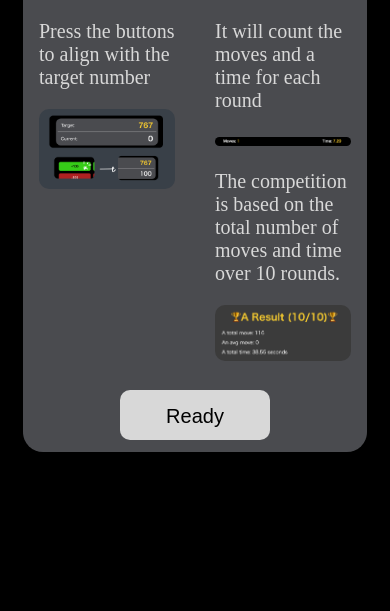
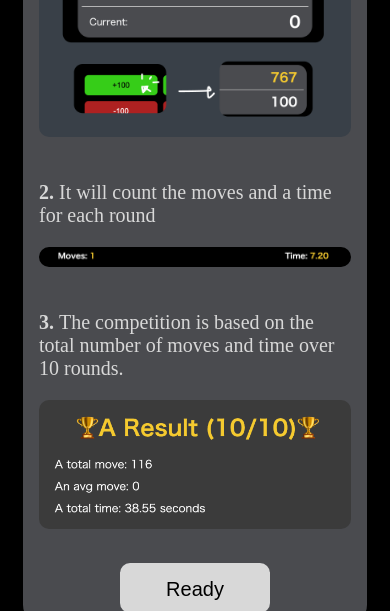
Before and after one commit to ichi-seki/wdd-131, a plain HTML site: page project/index.html in a window 390 px wide. Shown: the part 233-844 px from the top of the page. Drawn offline with Linux system fonts and the light colour scheme.

Commit message:
responsive

```diff
--- a/project/index.html
+++ b/project/index.html
@@ -19,13 +19,13 @@
         <div id="popupModal">
             <h2>How to play</h2>
             <div class="left_rule">
-                <p>Press the buttons to align with the target number</p>
+                <p><strong>1. </strong>Press the buttons to align with the target number</p>
                 <img src="images/rule1.png" alt="press buttons to add and reduce the number">
             </div>
-                <div class="right_rule">
-                <p>It will count the moves and a time for each round</p>
+            <div class="right_rule">
+                <p><strong>2. </strong>It will count the moves and a time for each round</p>
                 <img src="images/rule2.png" alt="counting  moves and time">
-                <p>The competition is based on the total number of moves and time over 10 rounds.</p>
+                <p><strong>3. </strong>The competition is based on the total number of moves and time over 10 rounds.</p>
                 <img src="images/rule3.png" alt="the result after 10 rounds">
             </div>
             <div class="readyButton">
--- a/project/result.css
+++ b/project/result.css
@@ -65,3 +65,23 @@ h2{
 button #restartButton:active{
     transform: 0 5px;
 }
+
+@media screen and (max-width: 600px){
+    main{
+        padding: 3vh 20px;
+        box-sizing: border-box;
+        margin-top: 1px;
+    }
+
+    .result{
+        padding: 20px 40px;
+    }
+
+    nav img{
+        position: absolute;
+        top: 0;
+        left: 0;
+        margin: 75px 10px;
+        border-radius: 5px;
+    }
+}
--- a/project/styles.css
+++ b/project/styles.css
@@ -230,3 +230,25 @@ html body #popupModal{
     from { transform: scale(0.9); opacity: 0.7; }
     to { transform: scale(1.1); opacity: 1; }
 }
+
+@media screen and (max-width: 600px){
+    html body #popupModal {
+        display: flex;
+        gap: 0;
+        flex-direction: column;
+    }
+
+    html body #popupOverlay{
+        overflow-y: auto;
+        padding: 5vh 0;
+        box-sizing: border-box;
+    }
+
+    #popupModal img{
+        margin-bottom: 20px;
+    }
+
+    main{
+        padding: 0 30px;
+    }
+}
```
Also changed, not shown: 1 other file.
